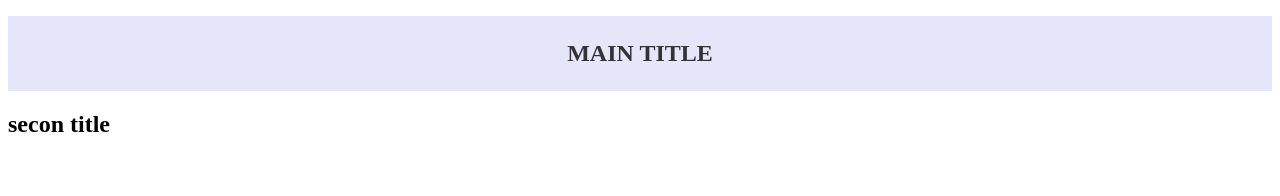
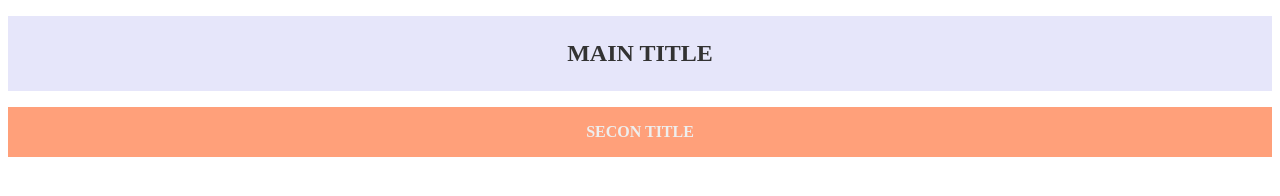
Before and after one commit to OksanaPiddubniak/lesson1, a plain HTML site: page index.html in a window 1280 px wide. Drawn offline with Linux system fonts and the light colour scheme.

Commit message:
styles for h2 title were added

```diff
--- a/style.css
+++ b/style.css
@@ -6,3 +6,11 @@ h1 {
   text-align: center;
   text-transform: uppercase;
 }
+h2 {
+  color: #eee;
+  background-color: lightsalmon;
+  font-size: 1rem;
+  padding: 1em 0;
+  text-align: center;
+  text-transform: uppercase;
+}
```
